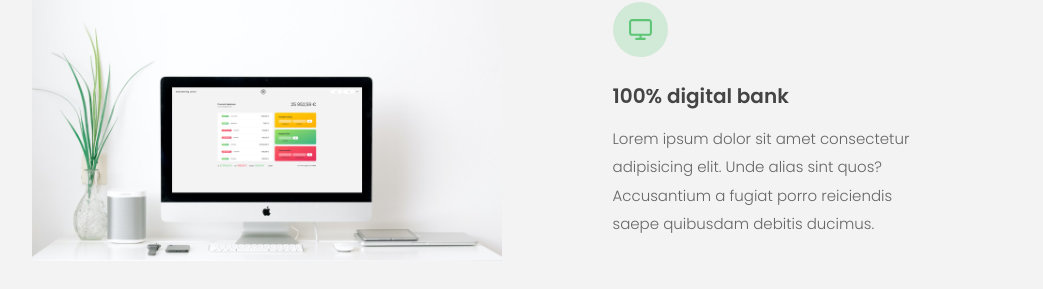
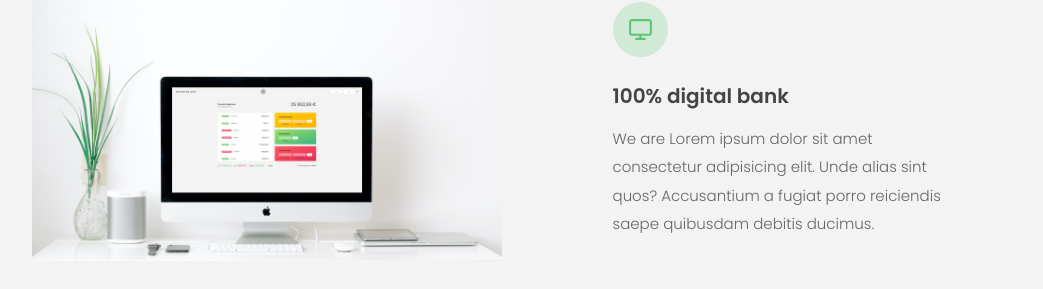
Before and after one commit to ilhambayu21/Bankist_app, a plain HTML site: page index.html in a window 1280 px wide. Shown: the part 1200-1489 px from the top of the page, without its empty margins (118-1161 px from the left). Drawn offline with Linux system fonts and the light colour scheme.

Commit message:
Mengubah caption

```diff
--- a/index.html
+++ b/index.html
@@ -83,9 +83,9 @@
           </div>
           <h5 class="features__header">100% digital bank</h5>
           <p>
-            Lorem ipsum dolor sit amet consectetur adipisicing elit. Unde alias
-            sint quos? Accusantium a fugiat porro reiciendis saepe quibusdam
-            debitis ducimus.
+            We are Lorem ipsum dolor sit amet consectetur adipisicing elit. Unde
+            alias sint quos? Accusantium a fugiat porro reiciendis saepe
+            quibusdam debitis ducimus.
           </p>
         </div>
 
```
